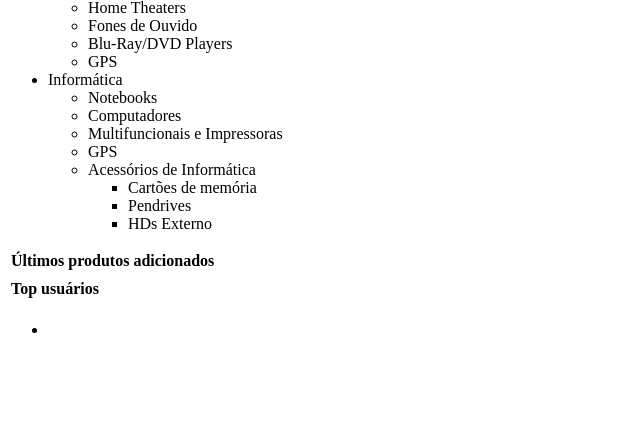
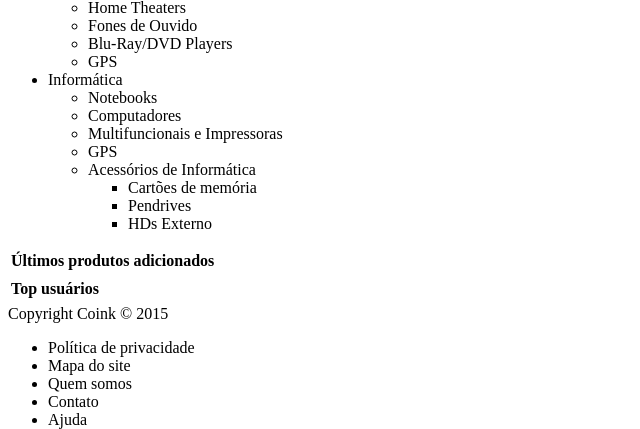
Before and after one commit to jonatasmaxi/Projeto-Tec-WEB, a PHP site: page /index.php in a window 1280 px wide. Shown: the part 879-1308 px from the top of the page, without its empty margins (0-640 px from the left). Before the commit the page ends 1212 px from the top, so only its background shows below. Run offline with PHP 8.4, Linux system fonts and the light colour scheme; lists and menus that the app fills with data are empty.

Commit message:
Criação de menus no footer, mudanças no aside, index e header

```diff
--- a/web/aside.php
+++ b/web/aside.php
@@ -1,5 +1,5 @@
 <aside>
-    <nav class="departments">
+    <nav class="menuDepartments">
         <ul>
             <li>Games
                 <ul>
--- a/web/footer.php
+++ b/web/footer.php
@@ -1,9 +1,14 @@
 <footer>
             <div class="copyright">
+                Copyright Coink © 2015
             </div>
-            <nav>
+            <nav class="menuFooter">
                 <ul>
-                    <li></li>
+                    <li>Política de privacidade</li>
+                    <li>Mapa do site</li>
+                    <li>Quem somos</li>
+                    <li>Contato</li>
+                    <li>Ajuda</li>
                 </ul>
             </nav>
         </footer>
--- a/web/header.php
+++ b/web/header.php
@@ -2,7 +2,7 @@
 <html>
     <head>
         <meta charset="UTF-8">
-        <title>Cheaper </title>
+        <title>Coink </title>
         <link rel="stylesheet" href="style.css"/>
     </head>
     <body>
```
Also changed, not shown: web/index.php (line endings or trailing spaces).
